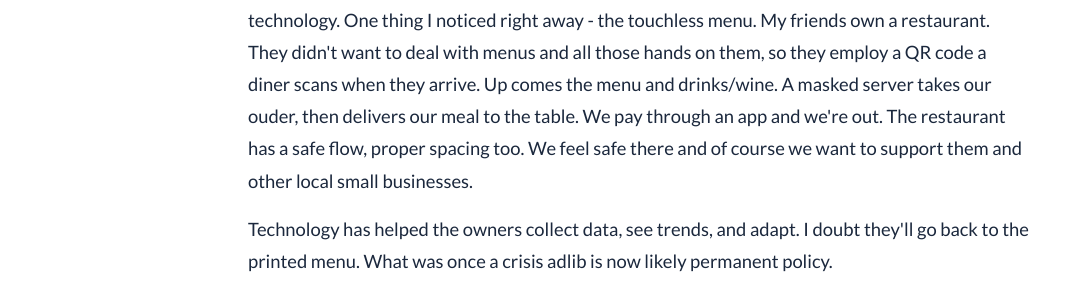
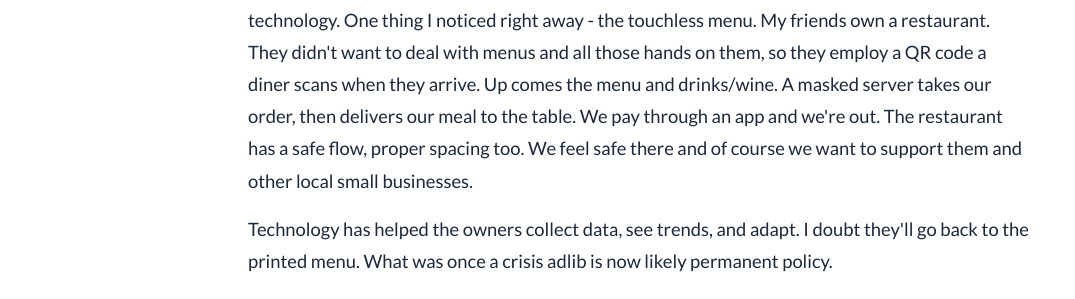
Before and after one commit to bgsoftware/company-site, a Jekyll site: the page built from _posts/2020-07-23-what-was-one-crisis-is-now-policy.md, in a window 1280 px wide and 900 px high, scrolled down 978 px. Shown: the part 284-583 px from the top of the window, without its empty margins (0-1075 px from the left). Built offline with Jekyll 4.4.1, drawn with Linux system fonts in a browser that asks for light colours; comment, search, counter and statistics services are not loaded; some of the changed text lies outside the part shown.

Commit message:
Fix typo

```diff
--- a/_posts/2020-07-23-what-was-one-crisis-is-now-policy.md
+++ b/_posts/2020-07-23-what-was-one-crisis-is-now-policy.md
@@ -13,7 +13,7 @@ tags : [John Scott, Software,COVID-19]
 <p>We adapted to the market conditions, through expansion, contraction, or some other word created by necessity, the need for some of us to literally survive.</p>
 <p>Shutowns, lockdowns, inside, outside, six feet of this and that. In California, we have been through multiple iterations of locking this and shutting that. It's been very frustrating, and some Californians are taking their rage out on Governor Gavin Newsom. We're certain he's getting no joy from the moving goalposts, but as of the time of this writing we're looking at more than 11,000 new cases each day. We're a hot zone, especially in Los Angeles County.</p>
 <p>Businesses are scrambling, spending precious capital to adapt, and hoping for some stability. The one thing we don't have much of are things reliable and expected and constant. Not just in my home state but across the country, in your county and town.</p>
-<p>You made changes to your customer approach, your business model, and perhaps even your technology. One thing I noticed right away - the touchless menu. My friends own a restaurant. They didn't want to deal with menus and all those hands on them, so they employ a QR code a diner scans when they arrive. Up comes the menu and drinks/wine. A masked server takes our ouder, then delivers our meal to the table. We pay through an app and we're out. The restaurant has a safe flow, proper spacing too. We feel safe there and of course we want to support them and other local small businesses. </p>
+<p>You made changes to your customer approach, your business model, and perhaps even your technology. One thing I noticed right away - the touchless menu. My friends own a restaurant. They didn't want to deal with menus and all those hands on them, so they employ a QR code a diner scans when they arrive. Up comes the menu and drinks/wine. A masked server takes our order, then delivers our meal to the table. We pay through an app and we're out. The restaurant has a safe flow, proper spacing too. We feel safe there and of course we want to support them and other local small businesses. </p>
 <p>Technology has helped the owners collect data, see trends, and adapt. I doubt they'll go back to the printed menu. What was once a crisis adlib is now likely permanent policy.</p>
 <p>We wonder what changes you have made in your business have now become seemingly normal. We know commercial office leasing companies are furiously trying to figure out what they are going to do with all those empty cubicles, now that we have strong evidence that many of us do a great job doing our jobs at home. This is likely signaling a major shift in decisions a lot of companies make regarding "the office."</p>
 <p>We've learned we <em>really</em> don't need to fly anywhere to have a meeting. It's hard to imagine right now what airlines are going to do to adapt.  Zoom has zoomed, trading in the 200+ dollar-per-share range, up from 75 dollars and change in Q1 of this year, security issues be damned.</p>
```
